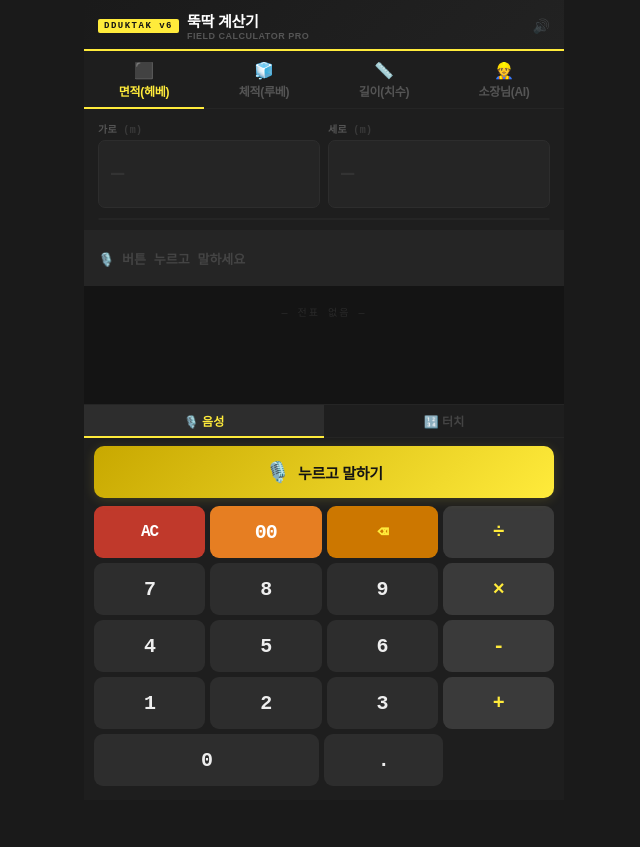
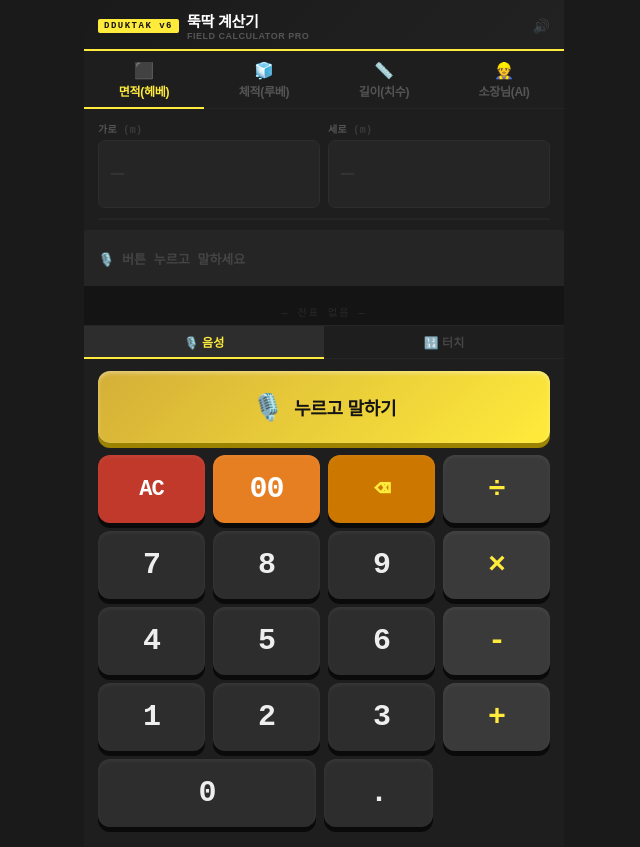
Before and after one commit to cnb116/smart-voice-calculator, a React (Vite) app: page / in a window 1280 px wide. Shown: the whole page, without its empty margins (316-956 px from the left). Before the commit the page ends 800 px from the top, so only its background shows below. Built offline with nearby package versions, Linux system fonts and the light colour scheme.

Commit message:
Update keypad UI to large rugged hardware style

```diff
--- a/src/DduktakCalculator.jsx
+++ b/src/DduktakCalculator.jsx
@@ -629,14 +629,14 @@ const PAD_ROWS=[
 
 function ProKeypad({activeKeys,onKey,onEquals,canUse,isListening,onStart,onStop,inputMode}){
   return(
-    <div style={{padding:"8px 10px 14px",display:"flex",flexDirection:"column",gap:5}}>
+    <div style={{padding:"12px 14px 20px",display:"flex",flexDirection:"column",gap:8}}>
       {/* 음성 모드일 때 PTT 버튼 (= 자리에) */}
       {inputMode==="voice"&&(
-        <div style={{position:"relative",marginBottom:3}}>
+        <div style={{position:"relative",marginBottom:4}}>
           {isListening&&(
             <>
-              <div style={{position:"absolute",inset:0,borderRadius:10,background:"rgba(255,68,68,0.18)",animation:"pulse-ring 1s ease-out infinite",pointerEvents:"none"}}/>
-              <div style={{position:"absolute",inset:0,borderRadius:10,background:"rgba(255,68,68,0.1)",animation:"pulse-ring2 1s ease-out .3s infinite",pointerEvents:"none"}}/>
+              <div style={{position:"absolute",inset:0,borderRadius:12,background:"rgba(255,68,68,0.18)",animation:"pulse-ring 1s ease-out infinite",pointerEvents:"none"}}/>
+              <div style={{position:"absolute",inset:0,borderRadius:12,background:"rgba(255,68,68,0.1)",animation:"pulse-ring2 1s ease-out .3s infinite",pointerEvents:"none"}}/>
             </>
           )}
           <button
@@ -646,17 +646,17 @@ function ProKeypad({activeKeys,onKey,onEquals,canUse,isListening,onStart,onStop,
             onContextMenu={e=>e.preventDefault()}
             disabled={!canUse}
             style={{
-              width:"100%",height:52,borderRadius:10,border:"none",
-              background:isListening?"linear-gradient(135deg,#aa0000,#ee1111)":canUse?`linear-gradient(135deg,#c8a800,${Y})`:"#333",
-              color:isListening?"#fff":DARK,fontWeight:900,fontSize:15,letterSpacing:-.3,
+              width:"100%",height:72,borderRadius:12,border:"none",
+              background:isListening?"linear-gradient(135deg,#aa0000,#ee1111)":canUse?`linear-gradient(135deg,#d4af37,${Y})`:"#333",
+              color:isListening?"#fff":DARK,fontWeight:900,fontSize:18,letterSpacing:-.3,
               cursor:canUse?"pointer":"not-allowed",
-              display:"flex",alignItems:"center",justifyContent:"center",gap:8,
-              transform:isListening?"scale(0.98)":"scale(1)",
+              display:"flex",alignItems:"center",justifyContent:"center",gap:10,
+              transform:isListening?"scale(0.96)":"scale(1)",
               transition:"background .15s,transform .1s",
-              boxShadow:isListening?"0 0 20px rgba(255,0,0,0.3)":"0 2px 12px rgba(255,235,59,0.15)",
+              boxShadow:isListening?"0 0 24px rgba(255,0,0,0.4)":"0 5px 0 #9b8200, inset 0 2px 4px rgba(255,255,255,0.4)",
               WebkitTapHighlightColor:"transparent",position:"relative",zIndex:1,
             }}>
-            <span style={{fontSize:20}}>{isListening?"🔴":"🎙️"}</span>
+            <span style={{fontSize:26}}>{isListening?"🔴":"🎙️"}</span>
             <span>{isListening?"녹음 중 — 손 떼면 계산":"누르고 말하기"}</span>
           </button>
         </div>
@@ -664,7 +664,7 @@ function ProKeypad({activeKeys,onKey,onEquals,canUse,isListening,onStart,onStop,
 
       {/* 숫자 키패드 */}
       {PAD_ROWS.map((row,ri)=>(
-        <div key={ri} style={{display:"flex",gap:5}}>
+        <div key={ri} style={{display:"flex",gap:8}}>
           {row.map(({k,bg,color,flex})=>{
             if(k==="="&&inputMode==="voice")return null;
             const isActive=activeKeys.has(k)||activeKeys.has(k==="×"?"*":k==="÷"?"/":(k==="-"?"-":k));
@@ -672,18 +672,18 @@ function ProKeypad({activeKeys,onKey,onEquals,canUse,isListening,onStart,onStop,
               <button key={k}
                 onClick={k==="="?onEquals:()=>onKey(k)}
                 style={{
-                  flex,height:k==="0"?52:52,
-                  borderRadius:9,border:"none",
+                  flex,height:k==="0"?68:68,
+                  borderRadius:12,border:"none",
                   background:isActive?Y:bg,
                   color:isActive?DARK:color,
-                  fontSize:k==="AC"||k==="="?16:k==="⌫"?18:20,
+                  fontSize:k==="AC"||k==="="?22:k==="⌫"?26:30,
                   fontWeight:900,cursor:"pointer",
                   fontFamily:"monospace",letterSpacing:-1,
-                  transform:isActive?"scale(0.9)":"scale(1)",
+                  transform:isActive?"scale(0.92) translateY(4px)":"scale(1) translateY(0px)",
                   transition:"background .1s,transform .1s,color .1s",
-                  boxShadow:isActive?`0 0 10px ${Y}66`:"none",
+                  boxShadow:isActive?`0 0px 0 #111`:`0 5px 0 #0a0a0a, inset 0 2px 4px rgba(255,255,255,0.06)`,
                   WebkitTapHighlightColor:"transparent",
-                  animation:isActive?"key-press .25s ease-out":"none",
+                  display:"flex",alignItems:"center",justifyContent:"center",padding:0
                 }}>
                 {k}
               </button>
```
